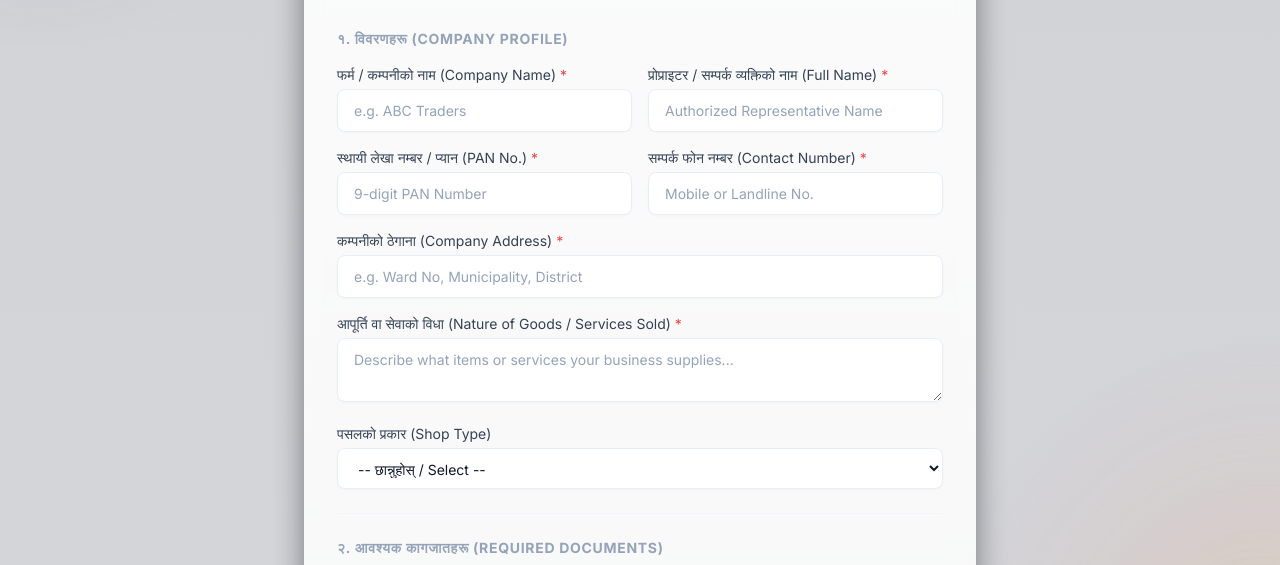
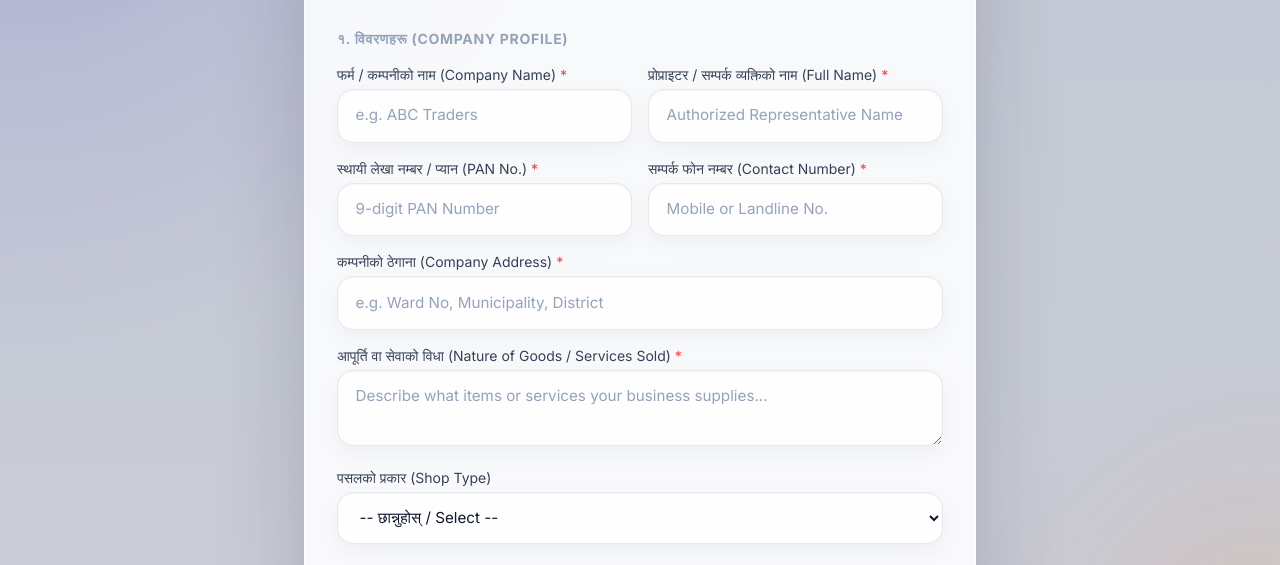
Before and after one commit to sudeepdas12/suchi-darta-portal, a website: page index.html in a window 1280 px wide. Shown: the part 189-754 px from the top of the page. Drawn offline with nearby package versions, Linux system fonts and the light colour scheme.

Commit message:
Update form background to premium glass style

```diff
--- a/index.html
+++ b/index.html
@@ -7,20 +7,53 @@
   <script src="https://cdn.tailwindcss.com"></script>
   <link href="https://fonts.googleapis.com/css2?family=Inter:wght@400;600;700;800&display=swap" rel="stylesheet">
   <style>
-    body { font-family: 'Inter', ui-sans-serif, system-ui, -apple-system, 'Segoe UI', Roboto, 'Helvetica Neue', Arial; }
+    body {
+      font-family: 'Inter', ui-sans-serif, system-ui, -apple-system, 'Segoe UI', Roboto, 'Helvetica Neue', Arial;
+      min-height: 100vh;
+      margin: 0;
+      background: radial-gradient(circle at top left, rgba(99,102,241,0.20), transparent 28%),
+                  radial-gradient(circle at bottom right, rgba(56,189,248,0.16), transparent 30%),
+                  linear-gradient(180deg, #eef2ff 0%, #f8fafc 100%);
+      color: #0f172a;
+    }
+    #appCard {
+      background: rgba(255,255,255,0.88);
+      border: 1px solid rgba(255,255,255,0.72);
+      box-shadow: 0 40px 90px rgba(15,23,42,0.18);
+      backdrop-filter: blur(24px) saturate(140%);
+      border-radius: 2rem;
+    }
     .form-input {
       width: 100%;
-      border-radius: 0.5rem;
-      border: 1px solid #e6eef6;
-      padding: 0.625rem 1rem;
-      font-size: 0.875rem;
+      border-radius: 1rem;
+      border: 1px solid rgba(148,163,184,0.24);
+      padding: 0.9rem 1.1rem;
+      font-size: 0.95rem;
       color: #0f172a;
-      background: #fff;
-      box-shadow: 0 1px 2px rgba(15,23,42,0.03);
-      transition: box-shadow .15s ease, border-color .15s ease;
+      background: rgba(255,255,255,0.84);
+      box-shadow: inset 0 1px 2px rgba(15,23,42,0.04), 0 8px 20px rgba(15,23,42,0.04);
+      transition: box-shadow .2s ease, border-color .2s ease, background .2s ease;
     }
     .form-input::placeholder { color: #94a3b8; }
-    .form-input:focus { outline: none; border-color: #2563eb; box-shadow: 0 0 0 6px rgba(59,130,246,0.06); }
+    .form-input:focus {
+      outline: none;
+      border-color: rgba(59,130,246,0.55);
+      box-shadow: 0 0 0 6px rgba(59,130,246,0.12);
+      background: rgba(255,255,255,0.98);
+    }
+    .upload-block {
+      background: rgba(255,255,255,0.86);
+      border-color: rgba(148,163,184,0.18);
+      box-shadow: inset 0 0 0 1px rgba(255,255,255,0.7);
+    }
+    .dropzone {
+      background: rgba(248,250,252,0.96);
+      border-color: rgba(148,163,184,0.26);
+    }
+    .dropzone:hover {
+      background: rgba(255,255,255,0.96);
+      border-color: rgba(59,130,246,0.32);
+    }
   </style>
 </head>
 <body class="text-slate-800 min-h-screen flex items-center justify-center p-4 sm:p-6 lg:p-8">
@@ -32,7 +65,7 @@
     <div style="position:absolute;inset:0;background:linear-gradient(180deg, rgba(6,11,23,0.18) 0%, rgba(15,23,42,0.18) 100%);mix-blend-mode:overlay;"></div>
   </div>
 
-  <div id="appCard" class="w-full max-w-2xl rounded-2xl p-6 sm:p-8" style="background: linear-gradient(180deg, rgba(255,255,255,0.9), rgba(255,255,255,0.78)); border: 1px solid rgba(255,255,255,0.08); box-shadow: 0 10px 30px rgba(2,6,23,0.45); backdrop-filter: blur(8px) saturate(120%);">
+  <div id="appCard" class="w-full max-w-2xl rounded-2xl p-6 sm:p-8">
     <div class="mb-8 border-b border-slate-100 pb-6">
       <div class="text-center">
         <h1 class="text-3xl font-extrabold tracking-wider text-indigo-700 mb-1">आरविवि मर्चेन्ट बैंकिङ्ग लि.</h1>
```
